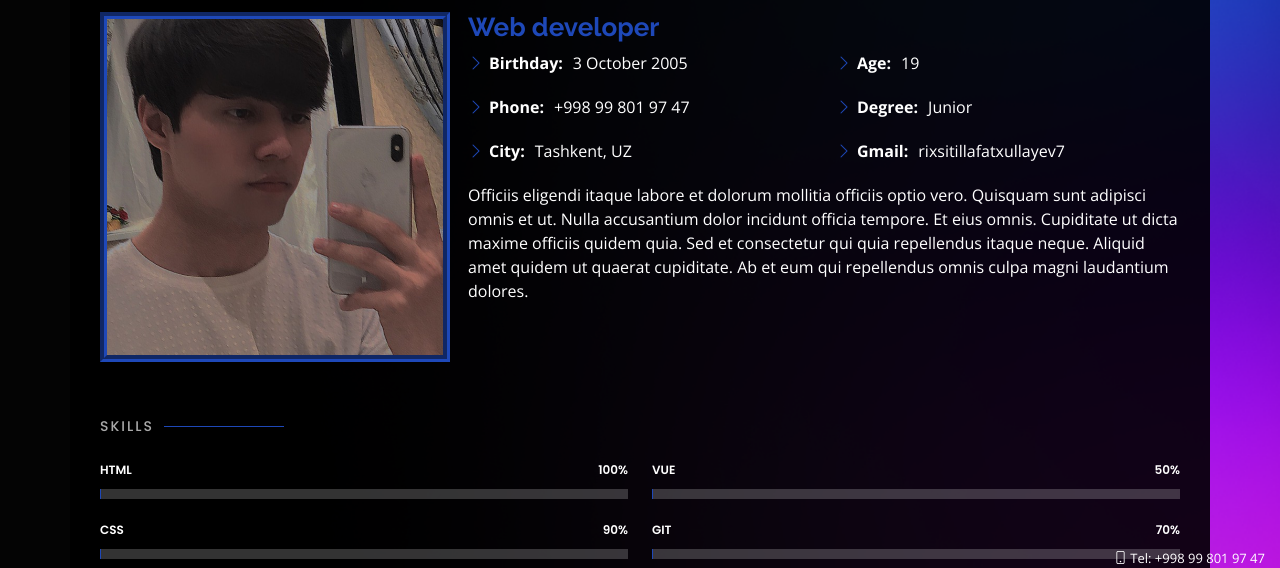
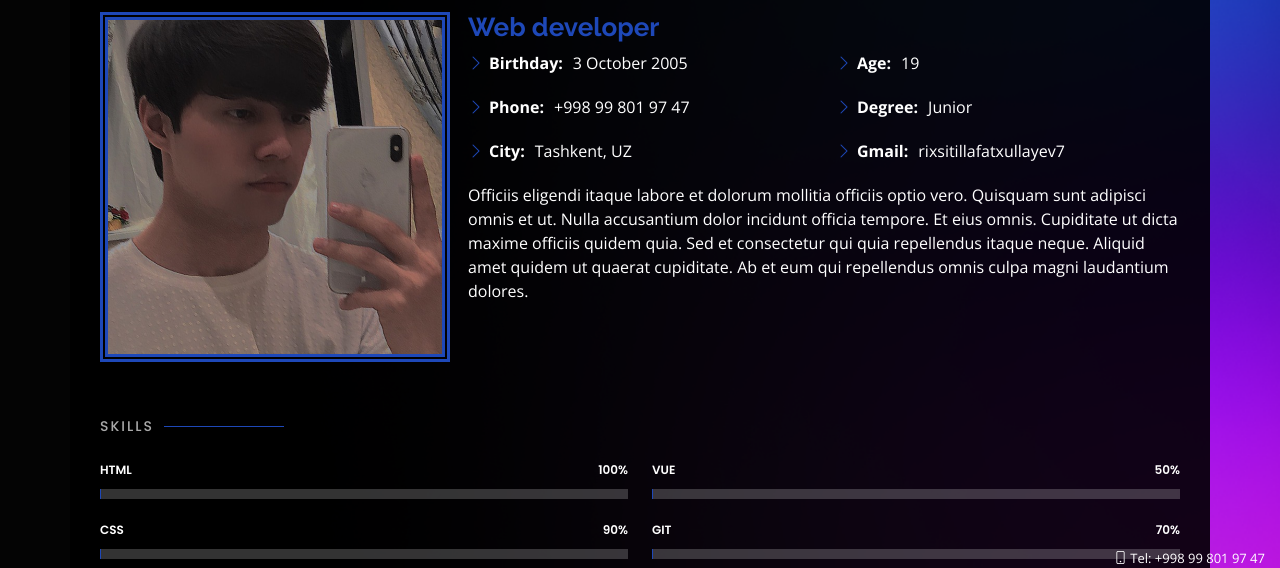
Before and after one commit to rixsitilla0222/ptf, a plain HTML site: page index.html in a window 1280 px wide. Both pictures are taken after a click on the link "About". Shown: the part 201-769 px from the top of the page. Drawn offline with nearby package versions, Linux system fonts and the light colour scheme; some packages are replaced by stand-ins of ours; a script that the page names is missing.

Commit message:
ramka commit

```diff
--- a/assets/css/style.css
+++ b/assets/css/style.css
@@ -1201,7 +1201,7 @@ section .container {
 
 .fade-tilla {
   height: 400px;
-  border: 7px groove #1e48b8;
+  border: 8px double #1e48b8;
 }
 
 @media (max-width: 1400px) {
```
